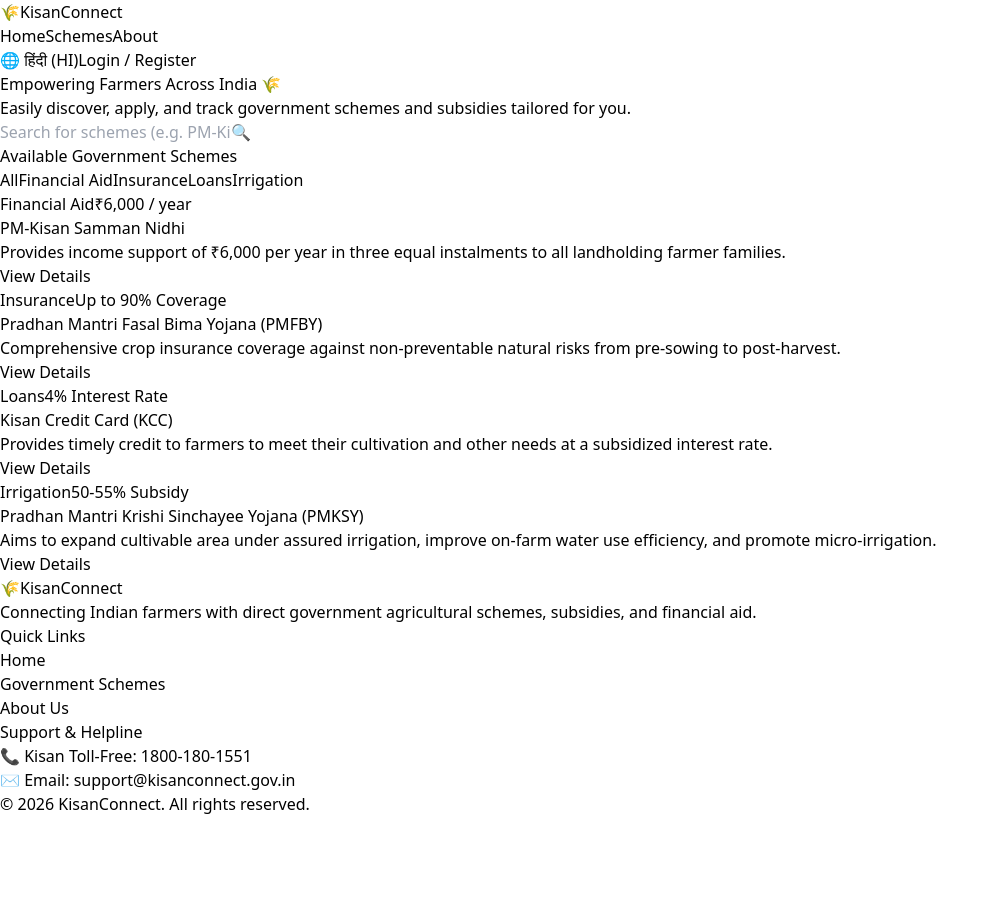
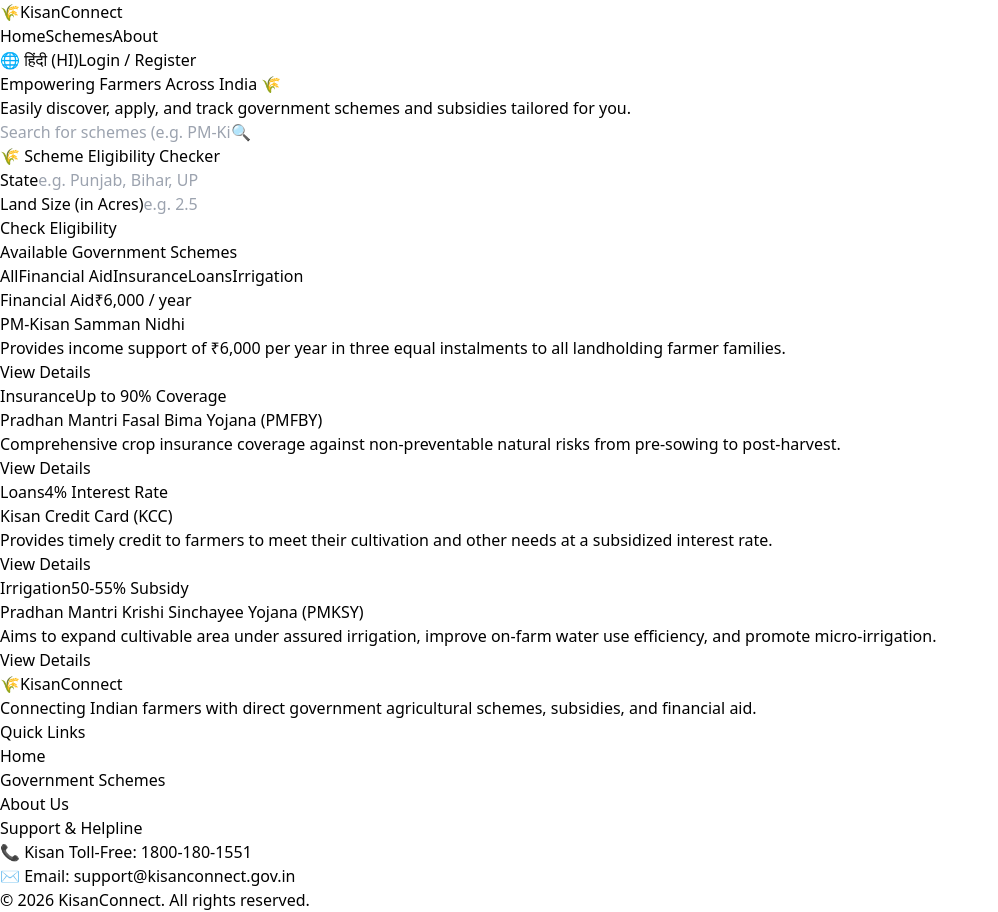
Before and after one commit to chikolavosaki-sys/KISSANCONNECT, a React (Vite) app in the folder frontend/: page / in a window 1280 px wide. Shown: the whole page, without its empty margins (0-998 px from the left). Before the commit the page ends 816 px from the top, so only its background shows below. Built offline with nearby package versions, Linux system fonts and the light colour scheme.

Commit message:
Add Scheme Eligibility Checker component and connect to App

```diff
--- a/frontend/src/App.jsx
+++ b/frontend/src/App.jsx
@@ -1,18 +1,22 @@
-import React from 'react';
+import React, { useState } from 'react';
 import Navbar from './components/Navbar';
 import Hero from './components/Hero';
 import SchemesList from './components/SchemesList';
+import EligibilityChecker from './components/EligibilityChecker';
 import Footer from './components/Footer';
 import { LanguageProvider } from './context/LanguageContext';
 
 function App() {
+  const [searchQuery, setSearchQuery] = useState('');
+
   return (
     <LanguageProvider>
       <div className="min-h-screen bg-slate-50 flex flex-col font-sans">
         <Navbar />
         <main className="flex-grow">
-          <Hero />
-          <SchemesList />
+          <Hero searchQuery={searchQuery} setSearchQuery={setSearchQuery} />
+          <EligibilityChecker />
+          <SchemesList searchQuery={searchQuery} />
         </main>
         <Footer />
       </div>
--- /dev/null
+++ b/frontend/src/components/EligibilityChecker.jsx
@@ -0,0 +1,83 @@
+import React, { useState } from 'react';
+
+const EligibilityChecker = () => {
+  const [formData, setFormData] = useState({
+    state: '',
+    landSize: '',
+    category: 'Small/Marginal',
+    cropType: 'Wheat/Paddy'
+  });
+
+  const [eligibleSchemes, setEligibleSchemes] = useState(null);
+
+  const handleCheck = (e) => {
+    e.preventDefault();
+    // Simple logic for matching schemes
+    const results = [
+      { name: "PM-Kisan Samman Nidhi", status: "Eligible", reason: "Landholding under limit" },
+      { name: "Pradhan Mantri Fasal Bima Yojana", status: "Eligible", reason: "Valid crop category" }
+    ];
+    setEligibleSchemes(results);
+  };
+
+  return (
+    <section className="max-w-4xl mx-auto px-4 py-10 bg-white rounded-2xl shadow-sm border border-gray-100 my-8">
+      <h2 className="text-2xl font-bold text-gray-900 text-center mb-6">
+        🌾 Scheme Eligibility Checker
+      </h2>
+
+      <form onSubmit={handleCheck} className="grid grid-cols-1 md:grid-cols-2 gap-4 mb-6">
+        <div>
+          <label className="block text-xs font-semibold text-gray-600 mb-1">State</label>
+          <input
+            type="text"
+            placeholder="e.g. Punjab, Bihar, UP"
+            value={formData.state}
+            onChange={(e) => setFormData({...formData, state: e.target.value})}
+            className="w-full border rounded-lg p-2.5 text-sm focus:outline-emerald-600"
+            required
+          />
+        </div>
+
+        <div>
+          <label className="block text-xs font-semibold text-gray-600 mb-1">Land Size (in Acres)</label>
+          <input
+            type="number"
+            placeholder="e.g. 2.5"
+            value={formData.landSize}
+            onChange={(e) => setFormData({...formData, landSize: e.target.value})}
+            className="w-full border rounded-lg p-2.5 text-sm focus:outline-emerald-600"
+            required
+          />
+        </div>
+
+        <div className="md:col-span-2">
+          <button
+            type="submit"
+            className="w-full bg-emerald-600 hover:bg-emerald-700 text-white font-semibold py-2.5 rounded-lg text-sm transition cursor-pointer"
+          >
+            Check Eligibility
+          </button>
+        </div>
+      </form>
+
+      {eligibleSchemes && (
+        <div className="border-t pt-4">
+          <h3 className="font-bold text-gray-800 mb-3">Matching Schemes:</h3>
+          <div className="space-y-2">
+            {eligibleSchemes.map((item, idx) => (
+              <div key={idx} className="p-3 bg-emerald-50 rounded-lg flex justify-between items-center">
+                <span className="font-medium text-emerald-900 text-sm">{item.name}</span>
+                <span className="text-xs bg-emerald-200 text-emerald-800 px-2 py-1 rounded font-semibold">
+                  {item.status}
+                </span>
+              </div>
+            ))}
+          </div>
+        </div>
+      )}
+    </section>
+  );
+};
+
+export default EligibilityChecker;
```
